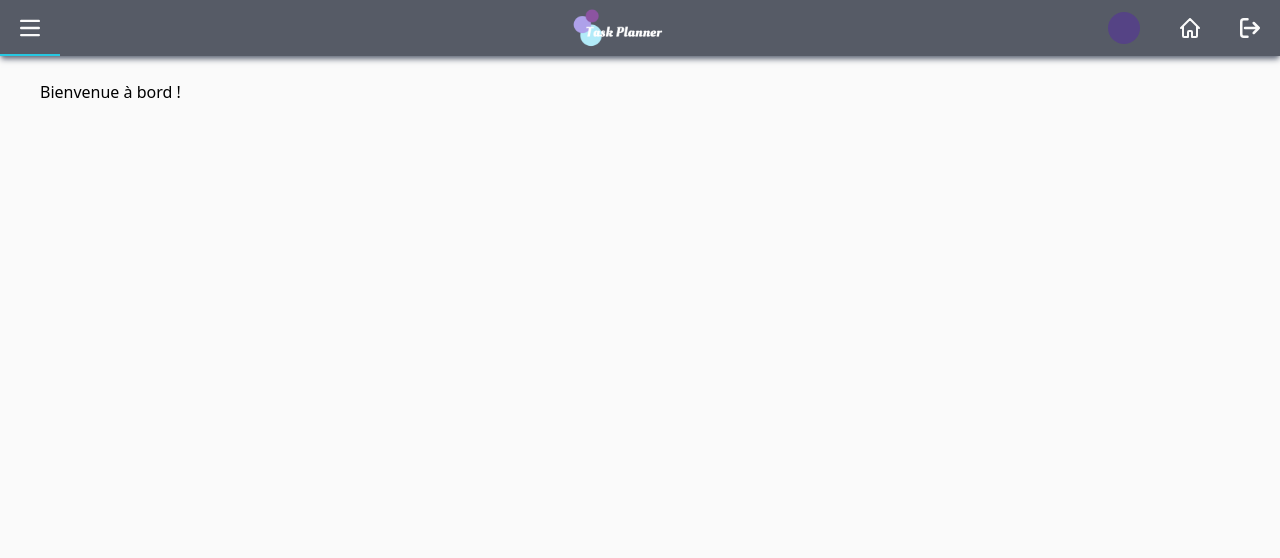
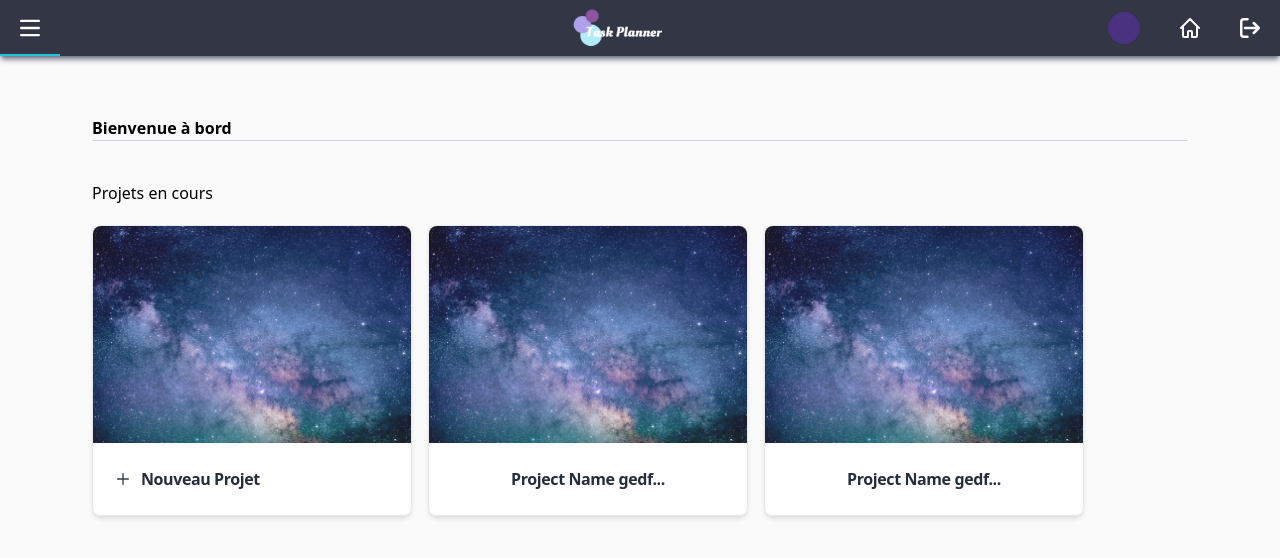
Before and after one commit to JTissot-Dev/task-planner, a React (Vite) app in the folder react-task-planner/: page /index in a window 1280 px wide. Shown: the top 558 px of the page. Built offline with nearby package versions, Linux system fonts and the light colour scheme; no server answers; sample sign-in values are in the browser's storage.

Commit message:
US3: Consult index

```diff
--- a/react-task-planner/src/Layouts/DefaultLayout.jsx
+++ b/react-task-planner/src/Layouts/DefaultLayout.jsx
@@ -68,12 +68,14 @@ const DefaultLayout = () => {
         toggleSideBar = { toggleSideBar }
         sideMenuDisplay={ sideMenuDisplay }
         sideBar={ sideBar }/>
-      <div className="flex">
         { displaySideBar }
-        <main className=" sm:ml-0 container mx-auto px-10 mt-20 mb-10 z-0 ">
-          <Outlet />
+        <main
+          className={`container pt-24 pb-10 mx-auto min-h-screen z-0 ${sideBar && " sm:ps-64"}` }>
+            <div className="flex justify-center h-auto w-full">
+              <Outlet userName={ user }/>
+            </div>
+
         </main>
-      </div>
 
       <LogoutModal
         openModal={ openModal }
--- a/react-task-planner/src/Layouts/layout.css
+++ b/react-task-planner/src/Layouts/layout.css
@@ -4,3 +4,10 @@
   background-size: cover;
   background-attachment: scroll;
 }
+
+.default-background{
+  background-image: url('/image/DefaultBackground.jpg');
+  background-repeat: no-repeat;
+  background-size: cover;
+  background-attachment: scroll;
+}
--- /dev/null
+++ b/react-task-planner/src/components/ProjectCard.jsx
@@ -0,0 +1,44 @@
+import { Card } from "flowbite-react";
+import { AddProjectIcon } from "./icons";
+
+const ProjectCard = ({addProject}) => {
+
+  let projectName = 'Project Name gedfefzefzedza';
+  projectName = projectName.length > 17 ? `${projectName.substring(0,17)}...` : projectName
+  const projectCard = addProject ?
+    (
+      <button>
+      <Card
+        imgAlt="Meaningful alt text for an image that is not purely decorative"
+        imgSrc="/image/ProjectIllustration.jpg"
+        className="w-full sm:w-52 md:w-64 xl:w-80 opacity-90 hover:opacity-100"
+      >
+        <div className="flex items-center">
+          <AddProjectIcon />
+          <h5 className="ms-3 text-md font-bold tracking-tight text-gray-900 dark:text-white">
+              Nouveau Projet
+          </h5>
+        </div>
+      </Card>
+      </button>
+    ) :
+    (
+      <button>
+        <Card
+        imgAlt="Meaningful alt text for an image that is not purely decorative"
+        imgSrc="/image/ProjectIllustration.jpg"
+        className="w-full sm:w-52 md:w-64 xl:w-80 opacity-90 hover:opacity-100"
+      >
+        <h5 className="text-md font-bold tracking-tight text-gray-900 dark:text-white">
+            { projectName }
+        </h5>
+        </Card>
+      </button>
+    )
+
+  return (
+     projectCard
+  )
+}
+
+export default ProjectCard;
--- a/react-task-planner/src/components/SideBar.jsx
+++ b/react-task-planner/src/components/SideBar.jsx
@@ -2,26 +2,23 @@ import { AddProjectIcon } from "./icons";
 
 const SideBar = () => {
   return (
-    <>
-      <aside id="default-sidebar" className="hidden sm:flex h-screen transition-transform -translate-x-full sm:translate-x-0 shadow-2xl" aria-label="Sidebar">
-        <div className="h-full sm:w-64 px-3 py-4 overflow-y-auto bg-purple-900 bg-opacity-20 dark:bg-gray-800">
+      <aside id="default-sidebar" className="fixed top:0 left:0 z-40 h-screen hidden sm:flex shadow-2xl" aria-label="Sidebar">
+        <div className="h-full sm:w-64 px-3 py-4 overflow-y-auto bg-cyan-900 bg-opacity-20 dark:bg-gray-800">
           <div className="mt-20 pb-2 border-b border-gray-500">
             <h3 className="font-bold">
               Mes projets
             </h3>
           </div>
-
           <ul className="mt-10 space-y-2 font-medium text-gray-900">
             <li>
-                <a href="#" className="flex items-center p-2 text-gray-900 rounded-lg dark:text-white hover:bg-gray-100 dark:hover:bg-gray-700 group">
+                <button className="flex z-10 items-center w-full p-2 transition duration-200 ease-out hover:ease-in text-gray-900 rounded-lg dark:text-white hover:bg-gray-100 dark:hover:bg-gray-700 group">
                   <AddProjectIcon />
                   <span className="ml-3">Créer un projet</span>
-                </a>
+                </button>
             </li>
           </ul>
         </div>
       </aside>
-    </>
   )
 }
 
--- a/react-task-planner/src/components/header/Header.jsx
+++ b/react-task-planner/src/components/header/Header.jsx
@@ -39,7 +39,7 @@ const Header = ({ userName, setOpenModal, redirectHome, toggleSideBar, sideMenuD
 
   return (
     <>
-      <header className="fixed top-0 w-full flex justify-between items-center h-14 bg-gray-900 bg-opacity-70 z-50 shadow-md shadow-gray-500">
+      <header className="fixed top-0 w-full flex justify-between items-center h-14 bg-slate-950 bg-opacity-80 z-50 shadow-md shadow-gray-500">
           <div className="hidden sm:block w-fit sm:w-64">
             <div className={ `w-fit items-center ${sideMenuDisplay}` }>
               <MenuItem
@@ -55,16 +55,20 @@ const Header = ({ userName, setOpenModal, redirectHome, toggleSideBar, sideMenuD
           src={ screenSize.width > 640 ? "/logo/brand-logo.png"  : "/logo/brand-logo-header.png" }>
         </img>
           <div className="flex items-center">
-            <div className="flex items-center justify-center w-8 h-8 me-5 hover:bg-opacity-80 bg-purple-800 bg-opacity-40 rounded-full">
+            <div className="flex items-center justify-center w-8 h-8 me-5 transition hover:ease-in duration-200 hover:bg-opacity-60 bg-purple-700 bg-opacity-40 rounded-full">
               <Link
                 className="text-zinc-50 font-semibold"
                 to="">
                   { profileName }
               </Link>
             </div>
-            <NavBar
-              setOpenModal={ setOpenModal }
-              redirectHome={ redirectHome } />
+            <div className="">
+              <NavBar
+                setOpenModal={ setOpenModal }
+                redirectHome={ redirectHome }
+                widthSize={ screenSize.width }/>
+            </div>
+
           </div>
       </header>
     </>
--- a/react-task-planner/src/components/header/MenuItem.jsx
+++ b/react-task-planner/src/components/header/MenuItem.jsx
@@ -1,28 +1,33 @@
-const MenuItem = ({children, index, setOpenModal, redirectHome, toggleSideBar, sideBar}) => {
+
+const MenuItem = ({children, index, setOpenModal, redirectHome, toggleSideBar, sideBar, dropDownItem, toggleDropDown}) => {
 
   const handleMenu = () => {
     if (index === 0) {
       redirectHome();
     } else if (index === 1) {
-      setOpenModal('default');
+      setOpenModal('dismissible');
     } else {
-      toggleSideBar();
+      if (!dropDownItem) {
+        toggleSideBar();
+      } else {
+        toggleDropDown();
+      }
     }
   }
 
   return (
     <div
       className={ !sideBar ?
-        "hover:border-b-2 hover:border-cyan-400 hover:border-opacity-90 h-14" :
+        "transition duration-200 ease-out hover:ease-in border-b-2 border-b-transparent hover:border-cyan-400 hover:border-opacity-90 h-14" :
          "flex items-center"}>
       <button
         onClick={ handleMenu }
-        className={`${!sideBar ? "h-14 px-5": "flex items-center justify-center ms-5 bg-gray-500 bg-opacity-40 hover:bg-opacity-70  z-50 p-2 rounded-full"} `}
+        onMouseEnter={ dropDownItem && toggleDropDown }
+        className={`${!sideBar ? "h-14 px-5": "transition duration-200 ease-out hover:ease-in flex items-center justify-center ms-5 bg-gray-500 bg-opacity-40 hover:bg-opacity-70  z-50 p-2 rounded-full"} `}
       >
         { children }
       </button>
     </div>
-
   )
 }
 
--- a/react-task-planner/src/components/header/NavBar.jsx
+++ b/react-task-planner/src/components/header/NavBar.jsx
@@ -1,15 +1,20 @@
 import MenuItem from "./MenuItem"
 import { LogoutMenuIcon } from "../icons"
 import { HomeMenuIcon } from "../icons"
+import { NavBarDropdownIcon } from "../icons"
+import { useState } from "react"
+
+const NavBar = ({setOpenModal, redirectHome, widthSize}) => {
 
 
-const NavBar = ({setOpenModal, redirectHome}) => {
+  const [dropDown, setDropDown] = useState(false)
+
+  const toggleDropDown = () => {
+    setDropDown(!dropDown);
+  }
 
   const listMenu = [(<HomeMenuIcon />), (<LogoutMenuIcon />)]
   const MenuItems = listMenu.map((MenuIcon, index) => {
-
-
-
     return (
       <li key={ index }>
         <MenuItem
@@ -20,15 +25,49 @@ const NavBar = ({setOpenModal, redirectHome}) => {
         </MenuItem>
       </li>
     )
-
   })
 
-  return (
-    <div>
+  const dropDownItems = (
+    <ul className={ `bg-gray-800 shadow-gray-500 bg-opacity-50 shad shadow-md flex flex-col w-44 fixed top-16 rounded-b-md rounded-tl-md right-0 ${ dropDown ? "block" : "hidden" }` }
+      onMouseLeave={ toggleDropDown }>
+      <li className="border-b border-zinc-50">
+        <button className="flex w-full py-2 ps-2 transition duration-200 hover:ease-in hover:bg-cyan-900 hover:bg-opacity-30 rounded-tl-md">
+          <HomeMenuIcon />
+          <span className="ml-3 text-zinc-50">Accueil</span>
+        </button>
+      </li>
+      <li className="">
+        <button className="flex w-full py-2 ps-2 transition duration-200 hover:ease-in hover:bg-cyan-900 hover:bg-opacity-30 rounded-b-md"
+          onClick={() => setOpenModal('dismissible') }>
+          <LogoutMenuIcon />
+          <span className="ml-3 text-zinc-50">Déconnexion</span>
+        </button>
+      </li>
+
+    </ul>
+  )
+
+  const navBar = widthSize > 640 ?
+    (
       <ul className="flex">
         { MenuItems }
       </ul>
-    </div>
+    ) :
+    (
+      <>
+        <MenuItem dropDownItem={ true } toggleDropDown={ toggleDropDown }>
+          <NavBarDropdownIcon />
+        </MenuItem>
+        { dropDownItems }
+      </>
+
+    )
+
+  return (
+    <>
+      { navBar }
+    </>
+
   )
 }
 
--- a/react-task-planner/src/components/icons.jsx
+++ b/react-task-planner/src/components/icons.jsx
@@ -75,3 +75,14 @@ export const ReduceSideBarIcon = () => {
   	</svg>
 	)
 }
+
+export const NavBarDropdownIcon = () => {
+	return (
+		<svg className="w-6 h-6 text-zinc-50 dark:text-white" aria-hidden="true" xmlns="http://www.w3.org/2000/svg" fill="none" viewBox="0 0 20 20">
+			<g stroke="currentColor" strokeLinecap="round" strokeLinejoin="round" strokeWidth="2" >
+				<path d="M19 11V9a1 1 0 0 0-1-1h-.757l-.707-1.707.535-.536a1 1 0 0 0 0-1.414l-1.414-1.414a1 1 0 0 0-1.414 0l-.536.535L12 2.757V2a1 1 0 0 0-1-1H9a1 1 0 0 0-1 1v.757l-1.707.707-.536-.535a1 1 0 0 0-1.414 0L2.929 4.343a1 1 0 0 0 0 1.414l.536.536L2.757 8H2a1 1 0 0 0-1 1v2a1 1 0 0 0 1 1h.757l.707 1.707-.535.536a1 1 0 0 0 0 1.414l1.414 1.414a1 1 0 0 0 1.414 0l.536-.535L8 17.243V18a1 1 0 0 0 1 1h2a1 1 0 0 0 1-1v-.757l1.707-.708.536.536a1 1 0 0 0 1.414 0l1.414-1.414a1 1 0 0 0 0-1.414l-.535-.536.707-1.707H18a1 1 0 0 0 1-1Z"/>
+				<path d="M10 13a3 3 0 1 0 0-6 3 3 0 0 0 0 6Z"/>
+			</g>
+  	</svg>
+	)
+}
--- a/react-task-planner/src/components/modals/LogoutModal.jsx
+++ b/react-task-planner/src/components/modals/LogoutModal.jsx
@@ -7,8 +7,9 @@ const LogoutModal = ({openModal, setOpenModal, logout}) => {
   return (
     <>
       <Modal
+        dismissible
         className=""
-        show={openModal === 'default'}
+        show={openModal === 'dismissible'}
         onClose={() => setOpenModal(undefined)}>
         <Modal.Header>Déconnexion</Modal.Header>
         <Modal.Body>
--- a/react-task-planner/src/views/Index.jsx
+++ b/react-task-planner/src/views/Index.jsx
@@ -1,14 +1,26 @@
 import { Button } from "flowbite-react";
+import { useStateContext } from "../context/ContextProvider";
+import ProjectCard from "../components/ProjectCard";
 
 const Index = () => {
 
+  const {user} = useStateContext();
 
   return (
-    <div>
-      <h1>
-        Bienvenue à bord !
-      </h1>
-    </div>
+    <div className="flex flex-col w-full px-20  mx-3 py-5">
+      <div className="border-b border-gray-300 flex justify-start">
+        <h1 className="font-semibold">
+          Bienvenue à bord { user.last_name }
+
+        </h1>
+      </div>
+      <h2 className="mt-10">Projets en cours</h2>
+        <div className="flex flex-wrap gap-4 mt-5">
+          <ProjectCard addProject={ true }/>
+          <ProjectCard/>
+          <ProjectCard/>
+        </div>
+      </div>
   )
 }
 
```
Also changed, not shown: react-task-planner/public/image/ProjectIllustration.jpg (added).
